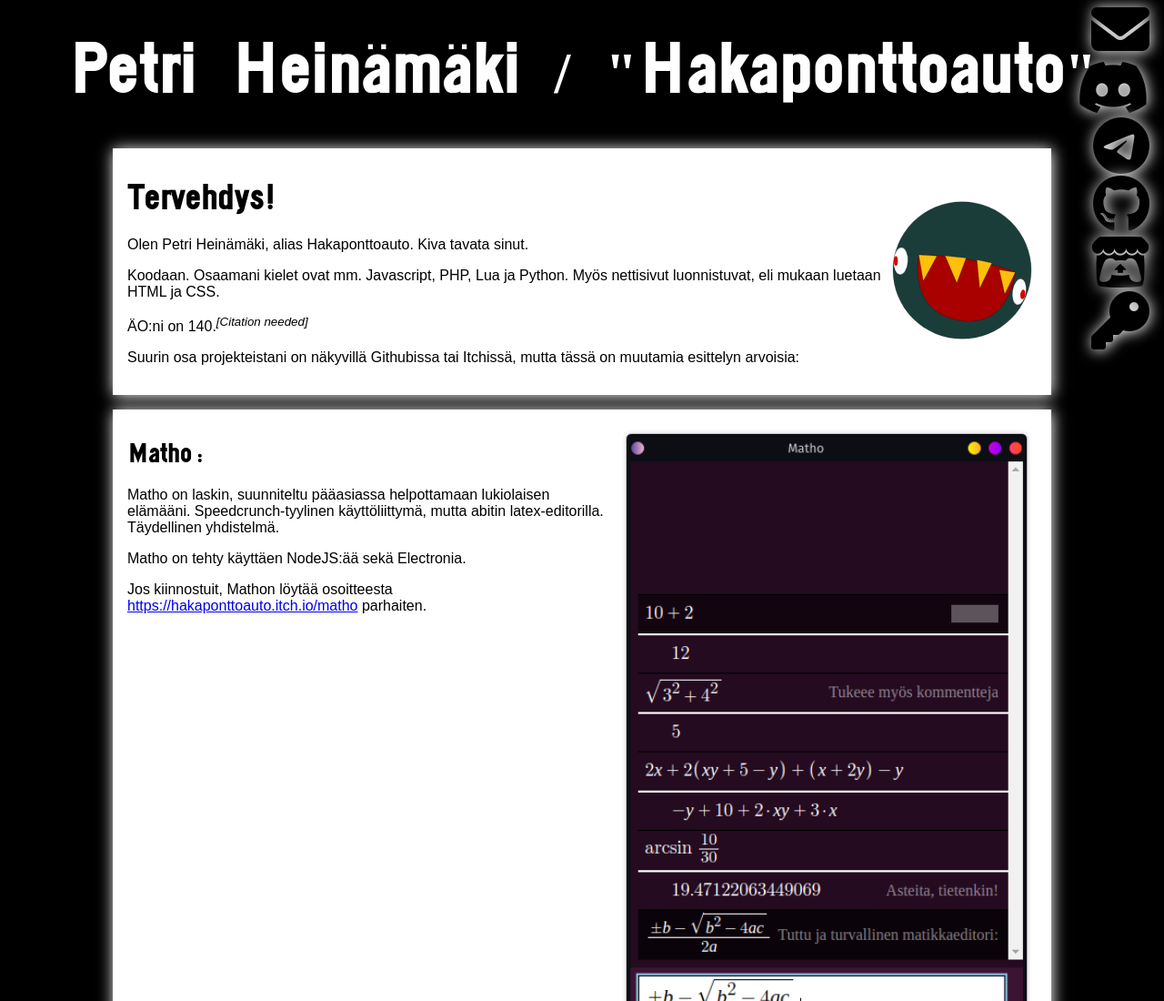
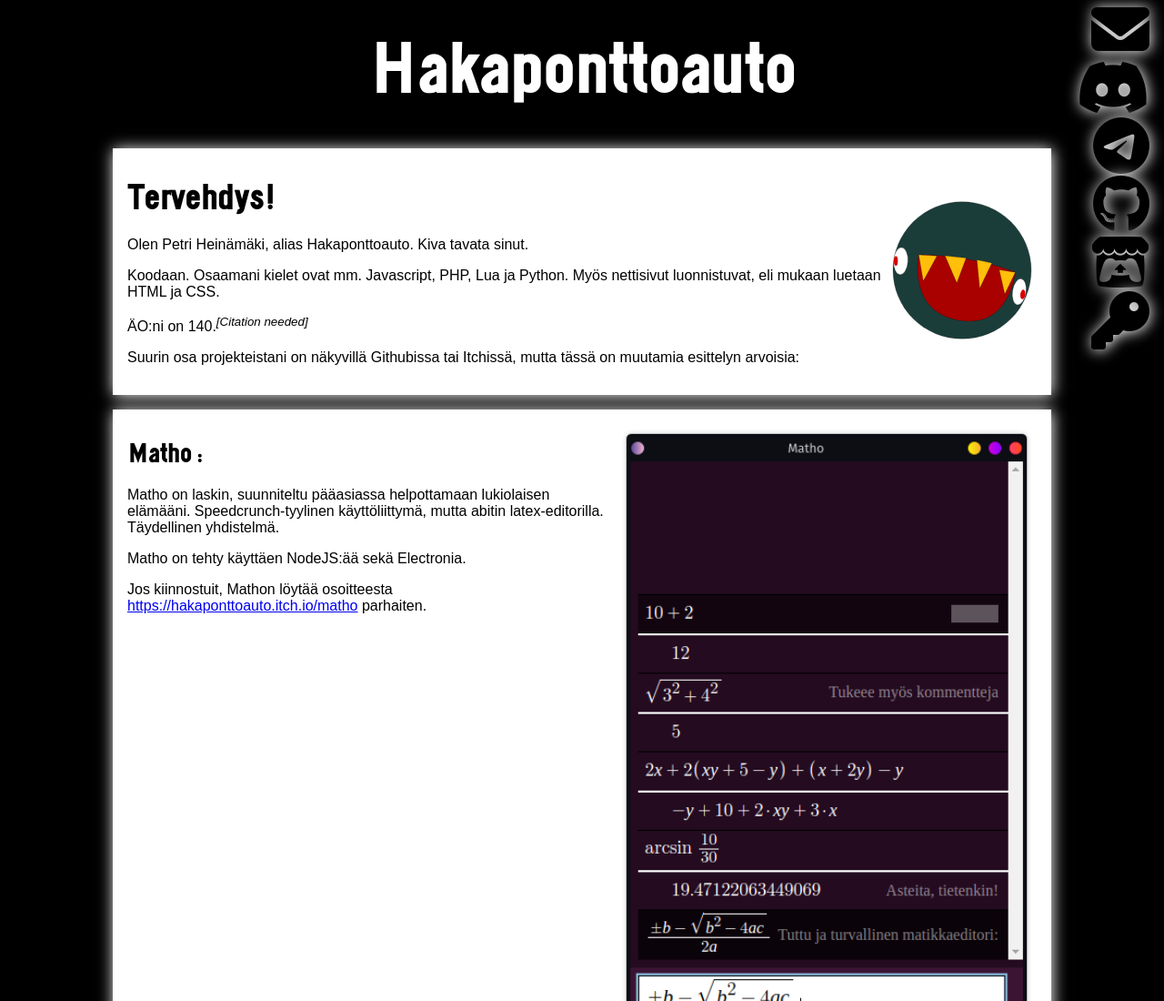
Before and after one commit to Hakaponttoauto/Hakaponttoauto.github.io, a plain HTML site: page index.html in a window 1280 px wide. Shown: the top 1100 px of the page at 91% size. Drawn offline with Linux system fonts and the light colour scheme.

Commit message:
Update index.html

```diff
--- a/index.html
+++ b/index.html
@@ -13,7 +13,7 @@
 </head>
 
 <body>
-  <div id="header"><h1>Petri Heinämäki / "Hakaponttoauto"</h1></div>
+  <div id="header"><h1>Hakaponttoauto</h1></div>
   <div id="contact">
     <div class="social-cont"><span class="social fa fa-envelope"></span><div class="social-text">Sähköposti:<br>haka.pontto.auto@gmail.com</div></div>
     <div class="social-cont"><span class="social fab fa-discord"></span><div class="social-text">Discord:<br>Hakaponttoauto#4284</div></div>
```
